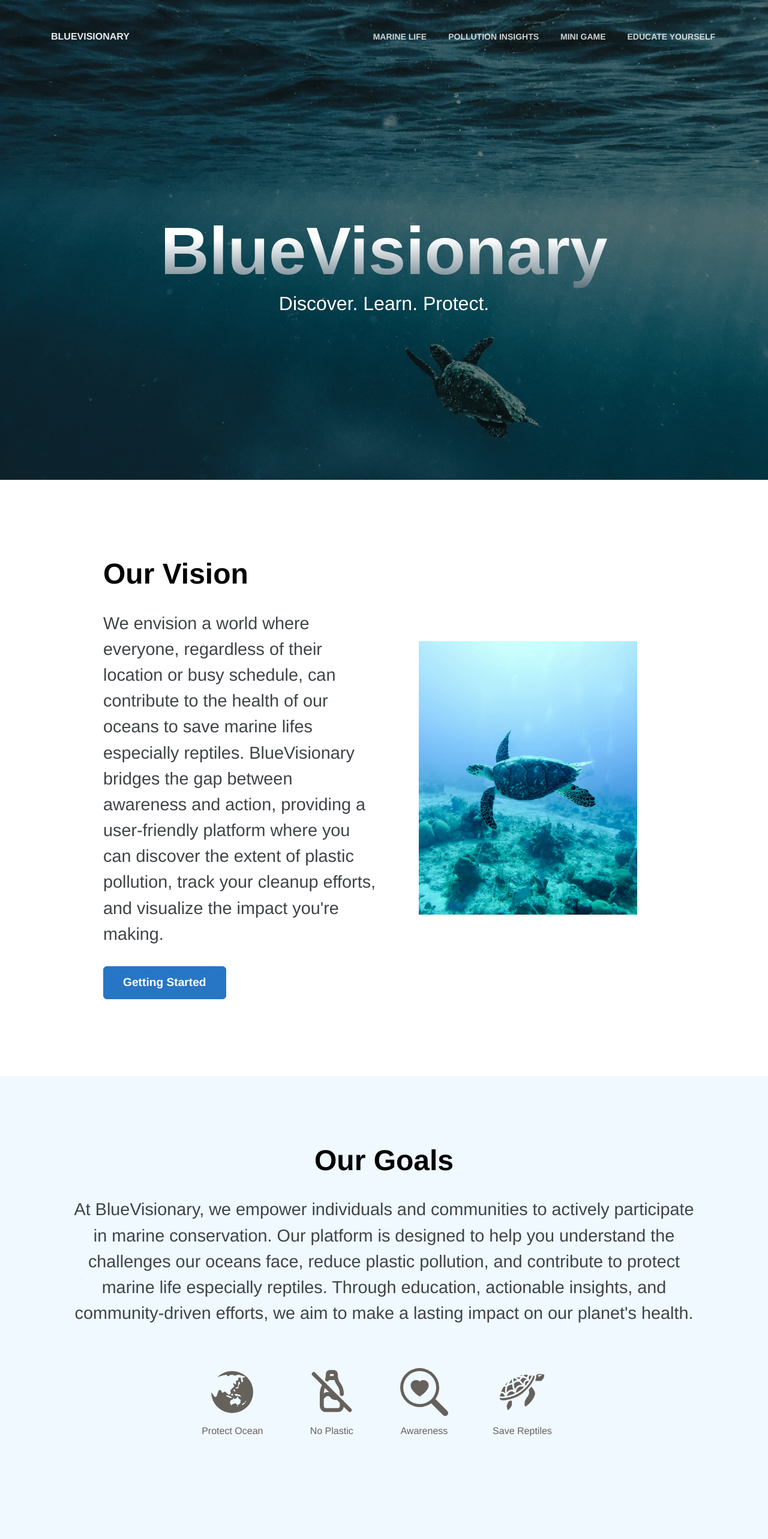
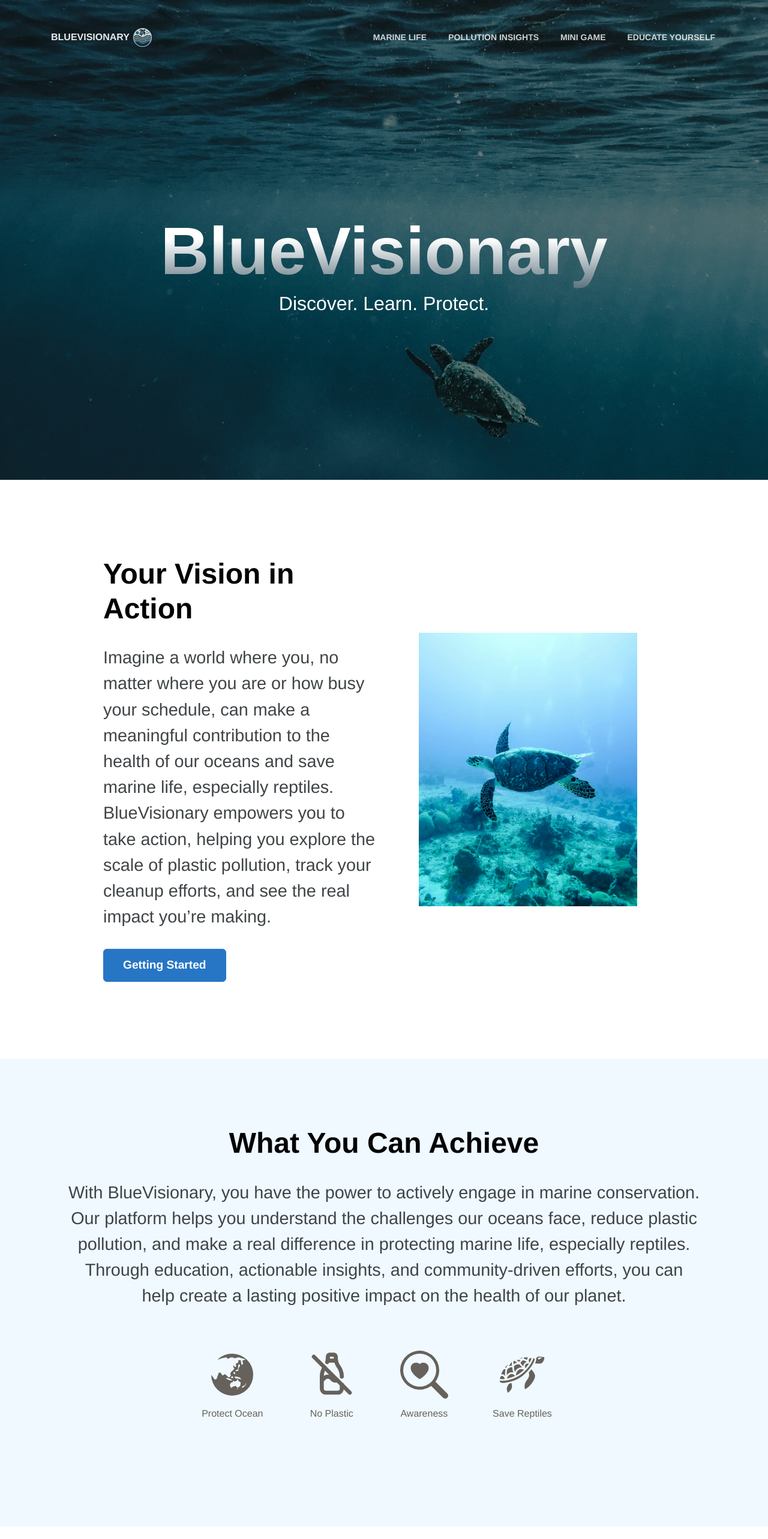
Before and after one commit to YiJieNG/BlueVisionary, a React (Create React App) app in the folder frontend/: page / in a window 1280 px wide. Shown: the top 2566 px of the page at 60% size. Built offline with nearby package versions, Linux system fonts and the light colour scheme.

Commit message:
Update navbar

```diff
--- a/frontend/src/assets/scss/bluevisionary/_examples.scss
+++ b/frontend/src/assets/scss/bluevisionary/_examples.scss
@@ -1270,3 +1270,34 @@
   max-height: 88vh;
   overflow-y: auto;
 }
+
+// Nav
+.navbar .nav-link {
+  color: #3f4447; /* Default text color */
+  position: relative;
+}
+
+.navbar .nav-link:hover {
+  color: #003366; /* Change text color on hover */
+}
+
+.navbar .nav-link::after {
+  content: "";
+  position: absolute;
+  width: 0;
+  height: 2px;
+  background-color: #2776c5; /* Blue underline */
+  bottom: -5px;
+  left: 0;
+  transition: width 0.3s ease-in-out;
+}
+
+.navbar .nav-link:hover::after {
+  width: 100%; /* Underline on hover */
+}
+
+.navbar .nav-link.active {
+  background-color: #d0e2f5;
+  color: #003366 !important;
+  border-radius: 8px;
+}
--- a/frontend/src/components/Navbar/BlueNavbar.js
+++ b/frontend/src/components/Navbar/BlueNavbar.js
@@ -20,6 +20,10 @@ function BlueNavbar() {
   const toggleNavbarCollapse = () => {
     setNavbarCollapse(!navbarCollapse);
     document.documentElement.classList.toggle("nav-open");
+  };
+
+  const normalizePath = (path) => {
+    return path.endsWith("/") ? path.slice(0, -1) : path; // Remove trailing slash if exists
   };
 
   useEffect(() => {
@@ -50,7 +54,12 @@ function BlueNavbar() {
     <Navbar className={classnames("fixed-top", navbarColor)} expand="lg" light>
       <Container>
         <NavbarBrand href="/" className="mr-auto">
-          BlueVisionary
+          BlueVisionary{" "}
+          <img
+            src="/logo.png"
+            alt="BlueVisionary Logo"
+            style={{ width: "35px", height: "35px", marginRight: "5px" }}
+          />
         </NavbarBrand>
         <NavbarToggler
           onClick={toggleNavbarCollapse}
@@ -64,16 +73,50 @@ function BlueNavbar() {
         >
           <Nav navbar className="ml-auto">
             <NavItem>
-              <NavLink href="/marinelife">Marine Life</NavLink>
+              <NavLink
+                href="/marinelife"
+                className={
+                  normalizePath(location.pathname) === "/marinelife"
+                    ? "active"
+                    : ""
+                }
+              >
+                Marine Life
+              </NavLink>
             </NavItem>
             <NavItem>
-              <NavLink href="/pollution">Pollution Insights</NavLink>
+              <NavLink
+                href="/pollution"
+                className={
+                  normalizePath(location.pathname) === "/pollution"
+                    ? "active"
+                    : ""
+                }
+              >
+                Pollution Insights
+              </NavLink>
             </NavItem>
             <NavItem>
-              <NavLink href="/minigame">Mini Game</NavLink>
+              <NavLink
+                href="/minigame"
+                className={
+                  normalizePath(location.pathname) === "/minigame"
+                    ? "active"
+                    : ""
+                }
+              >
+                Mini Game
+              </NavLink>
             </NavItem>
             <NavItem>
-              <NavLink href="/quiz">Educate Yourself</NavLink>
+              <NavLink
+                href="/quiz"
+                className={
+                  normalizePath(location.pathname) === "/quiz" ? "active" : ""
+                }
+              >
+                Educate Yourself
+              </NavLink>
             </NavItem>
           </Nav>
         </Collapse>
--- a/frontend/src/pages/home/HomeContent.js
+++ b/frontend/src/pages/home/HomeContent.js
@@ -62,15 +62,14 @@ function HomeContent() {
           {/* Hero Section */}
           <Row className="hero-section align-items-center no-margin">
             <Col md="6" className="text-section">
-              <h1 className="hero-title">Our Vision</h1>
+              <h1 className="hero-title">Your Vision in Action</h1>
               <p className="hero-subtitle">
-                We envision a world where everyone, regardless of their location
-                or busy schedule, can contribute to the health of our oceans to
-                save marine lifes especially reptiles. BlueVisionary bridges the
-                gap between awareness and action, providing a user-friendly
-                platform where you can discover the extent of plastic pollution,
-                track your cleanup efforts, and visualize the impact you're
-                making.
+                Imagine a world where you, no matter where you are or how busy
+                your schedule, can make a meaningful contribution to the health
+                of our oceans and save marine life, especially reptiles.
+                BlueVisionary empowers you to take action, helping you explore
+                the scale of plastic pollution, track your cleanup efforts, and
+                see the real impact you’re making.
               </p>
               <Button
                 className="dark-blue-button cta-button"
@@ -87,15 +86,15 @@ function HomeContent() {
           {/* Header Section */}
           <Row className="information-section text-center no-margin">
             <Col>
-              <h1 className="hero-title">Our Goals</h1>
+              <h1 className="hero-title">What You Can Achieve</h1>
               <p className="hero-subtitle information-margin">
-                At BlueVisionary, we empower individuals and communities to
-                actively participate in marine conservation. Our platform is
-                designed to help you understand the challenges our oceans face,
-                reduce plastic pollution, and contribute to protect marine life
-                especially reptiles. Through education, actionable insights, and
-                community-driven efforts, we aim to make a lasting impact on our
-                planet's health.
+                With BlueVisionary, you have the power to actively engage in
+                marine conservation. Our platform helps you understand the
+                challenges our oceans face, reduce plastic pollution, and make a
+                real difference in protecting marine life, especially reptiles.
+                Through education, actionable insights, and community-driven
+                efforts, you can help create a lasting positive impact on the
+                health of our planet.
               </p>
             </Col>
             <Row className="icons-row text-center mb-5 justify-content-center">
```
